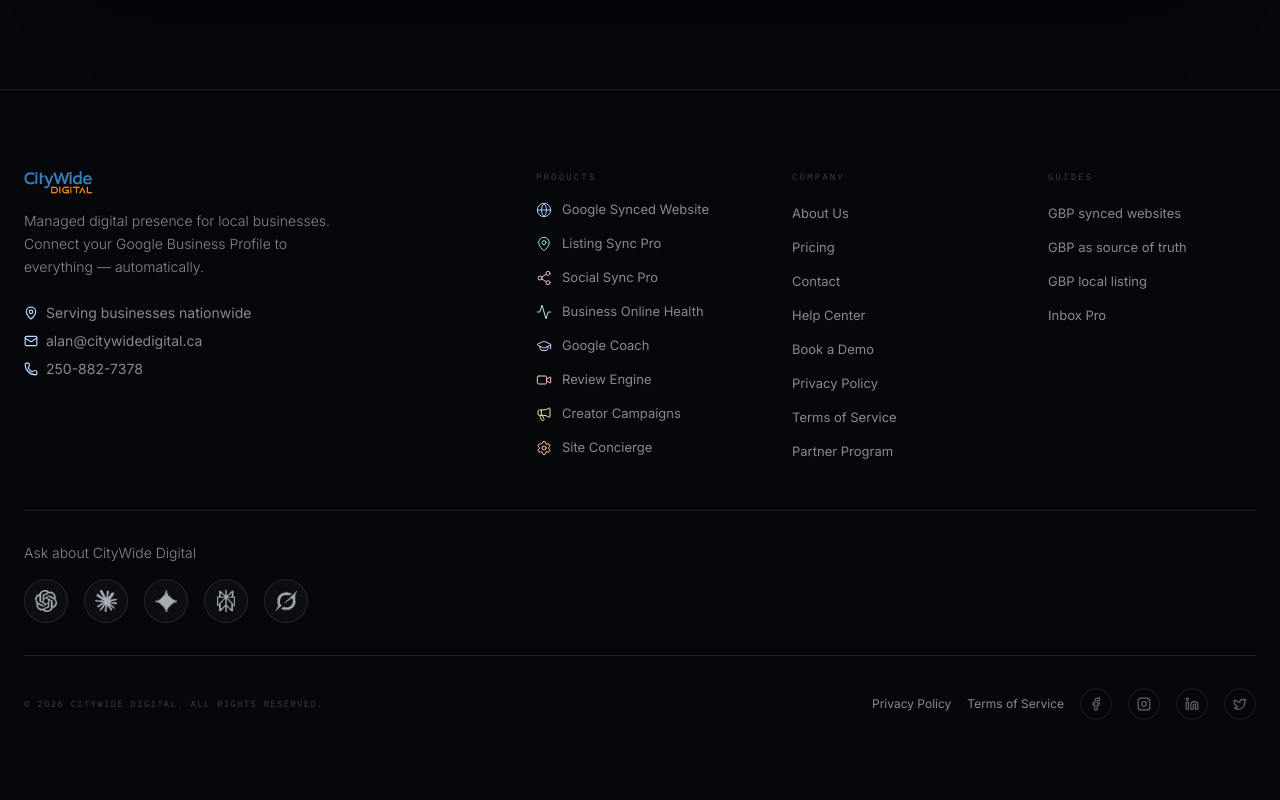
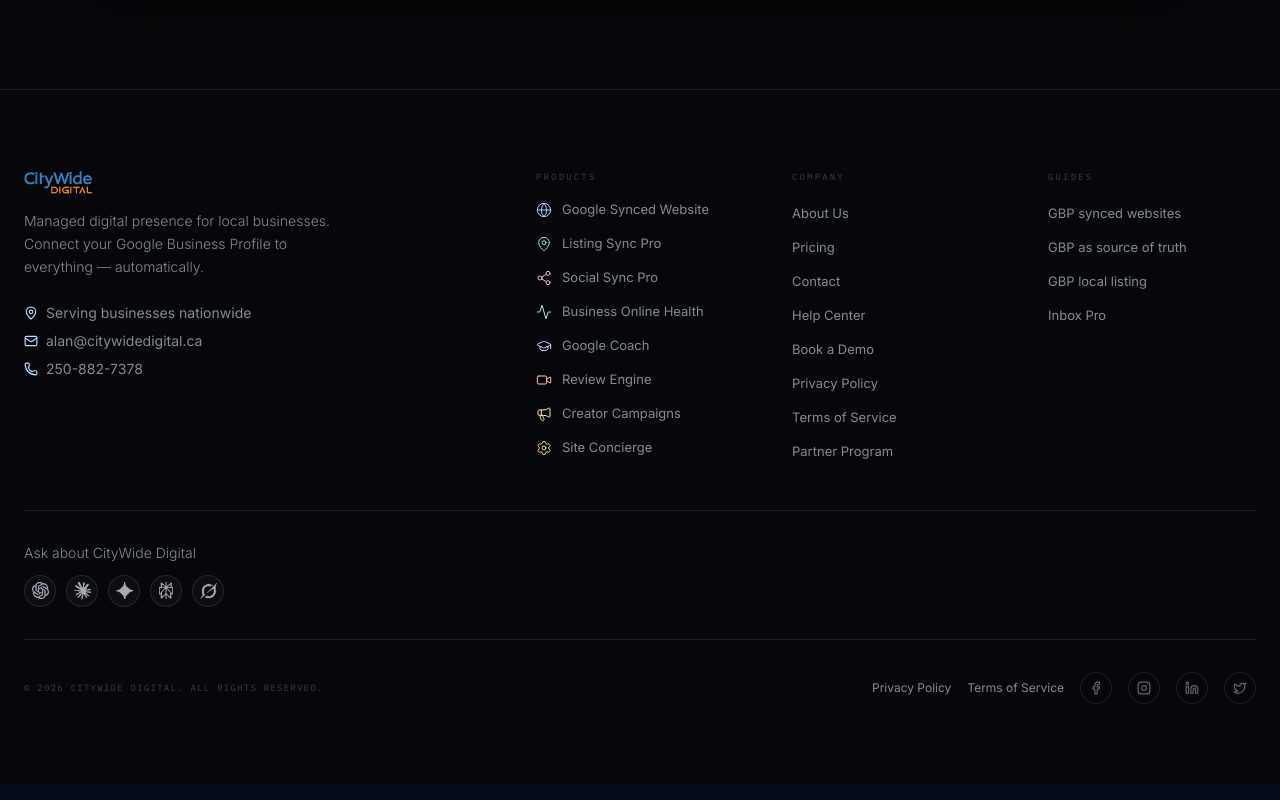
Before and after one commit to alanCWD/enter-CityWideDigitalPlatform, a React (Vite) app: page /inbox in a window 1280 px wide. Shown: the part 2529-3329 px from the top of the page. Built offline with nearby package versions, Linux system fonts and the light colour scheme.

Commit message:
style(footer): reduce AI assistant icon size
Enter-Save-Attempt: ad0602d2-92fa-48ad-8a1b-bf30b660d7f3

```diff
--- a/src/components/layout/AskAboutCityWide.tsx
+++ b/src/components/layout/AskAboutCityWide.tsx
@@ -68,7 +68,7 @@ export default function AskAboutCityWide({ variant = "default" }: AskAboutCityWi
         Ask about CityWide Digital
       </p>
 
-      <ul className="mt-4 flex flex-wrap items-center gap-3 sm:gap-4">
+      <ul className="mt-3 flex flex-wrap items-center gap-2.5">
         {ASK_URLS.map(({ name, href, icon, align }) => (
           <li key={name} className="group relative">
             <a
@@ -77,7 +77,7 @@ export default function AskAboutCityWide({ variant = "default" }: AskAboutCityWi
               rel="noopener noreferrer"
               aria-label={`Ask ${name} about CityWide Digital`}
               className={cn(
-                "flex h-11 w-11 items-center justify-center rounded-full border transition-all duration-200",
+                "flex h-8 w-8 items-center justify-center rounded-full border transition-all duration-200",
                 "border-white/10 bg-white/[0.03]",
                 "hover:border-[#0078D7]/50 hover:bg-white/[0.07]",
                 "focus-visible:outline-none focus-visible:ring-2 focus-visible:ring-[#0078D7]/60",
@@ -88,7 +88,7 @@ export default function AskAboutCityWide({ variant = "default" }: AskAboutCityWi
                 alt=""
                 aria-hidden="true"
                 draggable={false}
-                className="h-[22px] w-auto max-w-[22px] object-contain opacity-70 transition-opacity duration-200 group-hover:opacity-100 group-focus-within:opacity-100"
+                className="h-[17px] w-auto max-w-[17px] object-contain opacity-70 transition-opacity duration-200 group-hover:opacity-100 group-focus-within:opacity-100"
               />
             </a>
             <span
```
